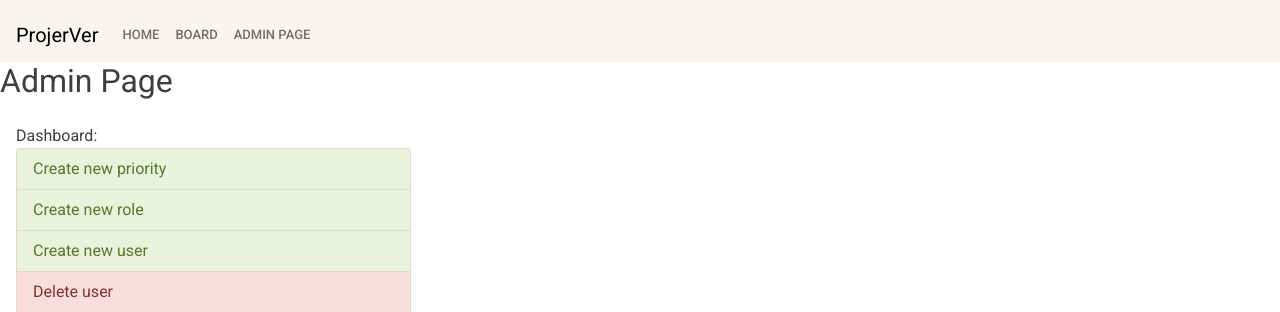
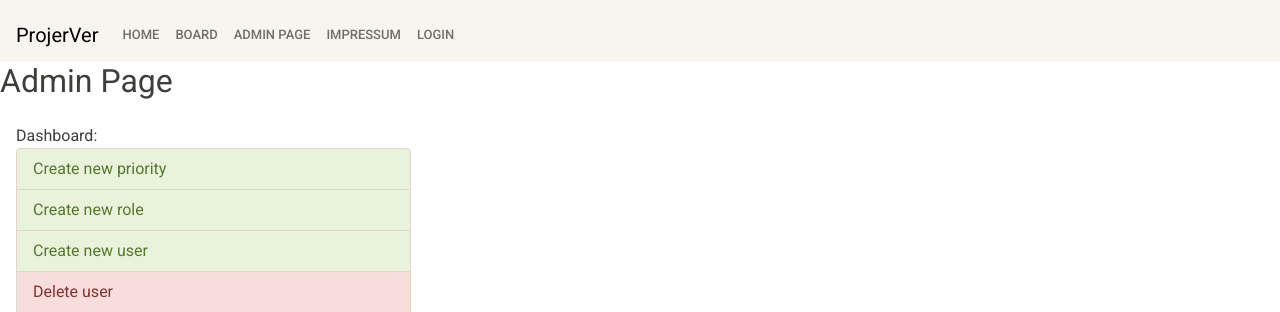
Before and after one commit to juliusBam/ProjerVer, a PHP site: page /adminPage.php in a window 1280 px wide. Shown: the top 312 px of the page. Run offline with PHP 8.4, Linux system fonts and the light colour scheme; data comes from the database, SQL or seed files in the repository; some libraries are stand-ins or nearby versions.

Commit message:
Update Header.php

```diff
--- a/php/include/header.php
+++ b/php/include/header.php
@@ -6,6 +6,7 @@
     <meta name="viewport" content="width=device-width, initial-scale=1.0">
     <link href="../css/myStyle.css" rel="stylesheet">
     <link href="../css/bootstrap.css" rel="stylesheet">
+    <link href="../css/style.css" rel="stylesheet">
 
     <script src="https://ajax.googleapis.com/ajax/libs/jquery/3.5.1/jquery.min.js"></script>
     <script src="https://ajax.googleapis.com/ajax/libs/jqueryui/1.12.1/jquery-ui.min.js"></script>
@@ -30,6 +31,23 @@
         <li>
           <a class="nav-link" href="adminPage.php">Admin Page</a>
         </li>
+        <li>
+        <a class="nav-link" href="impressum.php">Impressum</a>
+      </li>
+            <?php
+                if(isset($_COOKIE["userID"]))
+                {
+            ?>
+                <li><a href="logout.php" class="nav-link">Logout</a></li>
+            <?php
+                }
+                else
+                {
+            ?>
+                <li><a href="login.php" class="nav-link">Login</a></li>
+            <?php
+                }
+            ?>
       </ul>
     </div>
 </nav>
```
